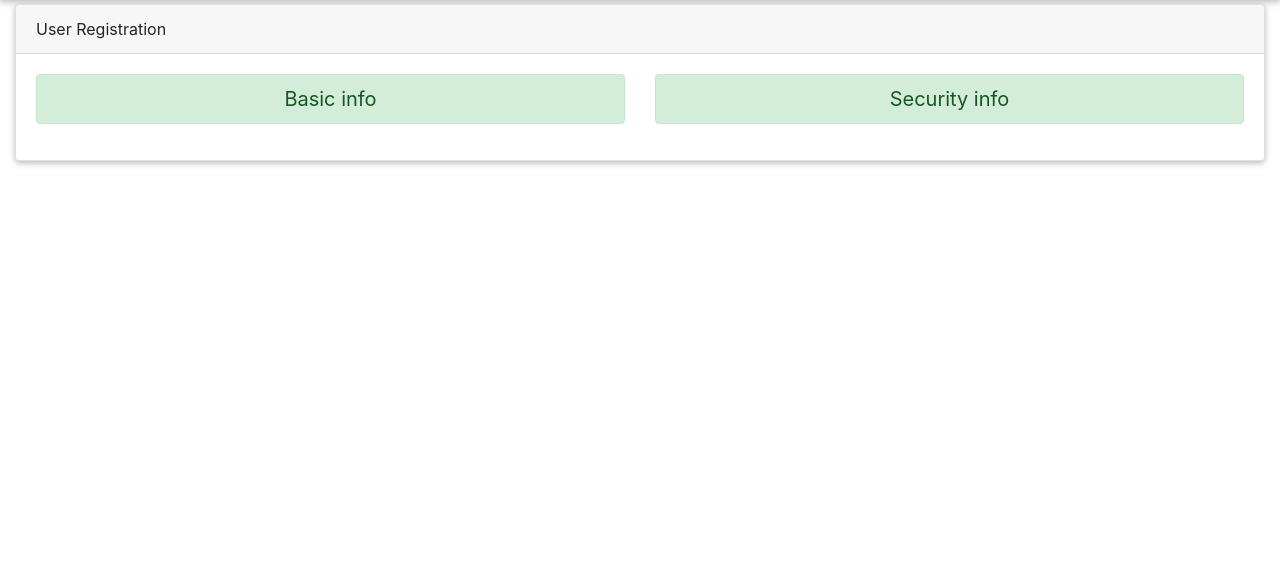
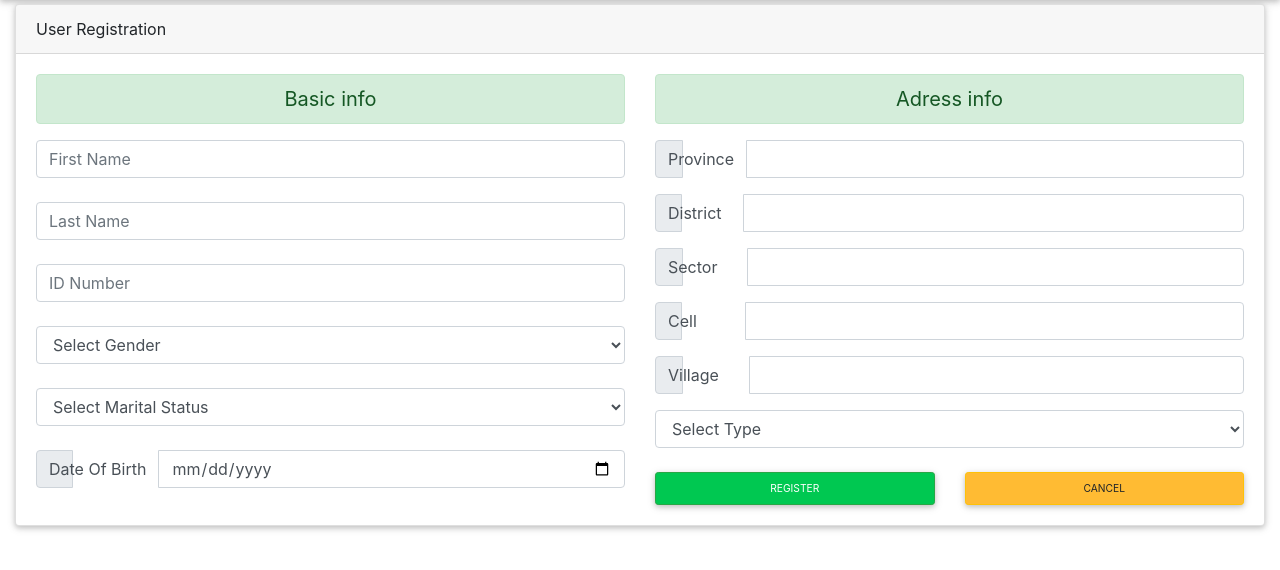
Before and after one commit to ikimina/maranata, a PHP site: page /superadmin/registration.php in a window 1280 px wide. Shown: the part 56-626 px from the top of the page. Run offline with PHP 8.4, Linux system fonts and the light colour scheme; some libraries are stand-ins or nearby versions.

Commit message:
RegistrationComplete

```diff
--- a/css/style.css
+++ b/css/style.css
@@ -23,3 +23,6 @@ table.dataTable thead .sorting_desc_disabled:after,
 table.dataTable thead .sorting_desc_disabled:before {
   bottom: .5em;
 }
+#basic-addon3{
+	width: 30% !important;
+}
--- a/superadmin/adminheader.php
+++ b/superadmin/adminheader.php
@@ -1,9 +1,6 @@
 <?php
 include ("../includes/header.php");
 ?>
-
-
-
 
 <!--Navbar -->
 <nav class="mb-1 navbar navbar-expand-lg" style="background-color:  #00b386;" >
@@ -20,7 +17,7 @@ include ("../includes/header.php");
         </a>
       </li>
       <li class="nav-item">
-        <a class="nav-link" href="oursongs.php">Members</a>
+        <a class="nav-link" href="registration.php">Members</a>
       </li>
 
       <li class="nav-item">
--- a/superadmin/index.php
+++ b/superadmin/index.php
@@ -0,0 +1,5 @@
+<?php
+include("adminheader.php");
+?>
+
+<div class="container"></div>
--- a/superadmin/registration.php
+++ b/superadmin/registration.php
@@ -6,20 +6,91 @@ include("adminheader.php");
 	<div class="card">
 		<div class="card-header">User Registration</div>
 		<div class="card-body">
+		<form method="POST">
 			<div class="row">
+
 				<div class="col-md-6">
+
 				<center><h5 class="alert alert-success">Basic info</h5></center>
-				<form method="POST">
 
-				</form>
+					<input class="form-control" type="text" name="" placeholder="First Name"><br>
+					<input class="form-control" type="text" name="" placeholder="Last Name"><br>
+					<input class="form-control" type="number" name="" placeholder="ID Number"><br>
+					<select class="form-control">
+					<option>Select Gender</option>
+						<option>Male</option>
+						<option>Female</option>
+					</select><br>
+					<select class="form-control">
+					<option>Select Marital Status</option>
+						<option>Single</option>
+						<option>Married</option>
+						<option>Divorced</option>
+						<option>Widow</option>
+						<option>Other</option>
+					</select>
+					<br>
+		<div class="input-group mb-3">
+      <div class="input-group-prepend">
+       <span class="input-group-text" id="basic-addon3">Date Of Birth</span>
+      </div>
+      <input type="date" class="form-control" name="age" >
+       </div>
 				</div>
 				<div class="col-md-6">
-				<center><h5 class="alert alert-success">Security info</h5></center>
+				<center><h5 class="alert alert-success">Adress info</h5></center>
 
-				<form method="POST">
+	<div class="input-group mb-3">
+      <div class="input-group-prepend">
+       <span class="input-group-text" id="basic-addon3">Province</span>
+      </div>
+      <input type="text" class="form-control" name="age" >
+    </div>
+    	<div class="input-group mb-3">
+      <div class="input-group-prepend">
+       <span class="input-group-text" id="basic-addon3">
+       District&nbsp&nbsp</span>
+      </div>
+      <input type="text" class="form-control" name="age" >
+    </div>
+    	<div class="input-group mb-3">
+      <div class="input-group-prepend">
+       <span class="input-group-text" id="basic-addon3">
+       Sector&nbsp&nbsp&nbsp&nbsp</span>
+      </div>
+      <input type="text" class="form-control" name="age" >
+    </div>
+    	<div class="input-group mb-3">
+      <div class="input-group-prepend">
+       <span class="input-group-text" id="basic-addon3">
+       Cell&nbsp&nbsp&nbsp&nbsp&nbsp&nbsp&nbsp&nbsp</span>
+      </div>
+      <input type="text" class="form-control" name="age" >
+    </div>
+    	<div class="input-group mb-3">
+      <div class="input-group-prepend">
+       <span class="input-group-text" id="basic-addon3">
+       Village&nbsp&nbsp&nbsp&nbsp</span>
+      </div>
+      <input type="text" class="form-control" name="age" >
+     </div>
+     <select class="form-control">
+     	<option>Select Type</option>
+     	<option>User</option>
+     	<option>Accountant</option>
+     	<option>Nyobozi</option>
+     	<option></option>
+     </select><br>
 
+       <div class="row">
+       	<div class="col-md-6">
+       		<button class="btn btn-success btn-block btn-sm" >REgister</button>
+       	</div>
+       	<div class="col-md-6">
+       		<button class="btn btn-warning btn-block btn-sm">Cancel</button>
+       	</div>
+       </div>
 				</form>
-				</div>
 			</div>
 		</div>
 	</div>
```
